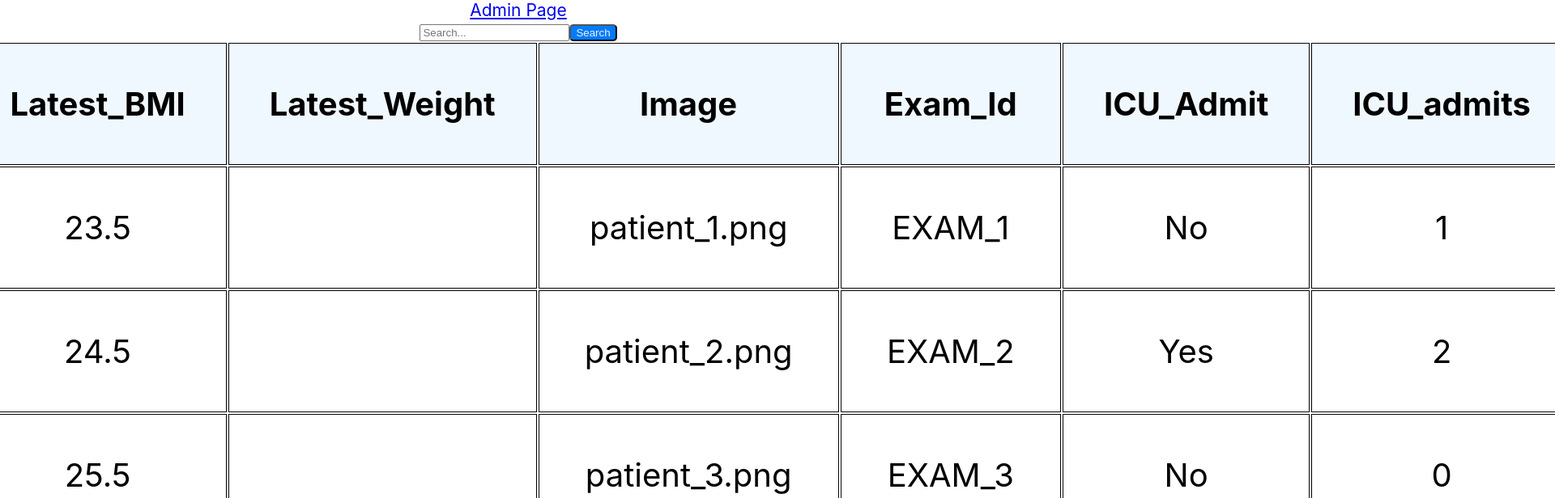
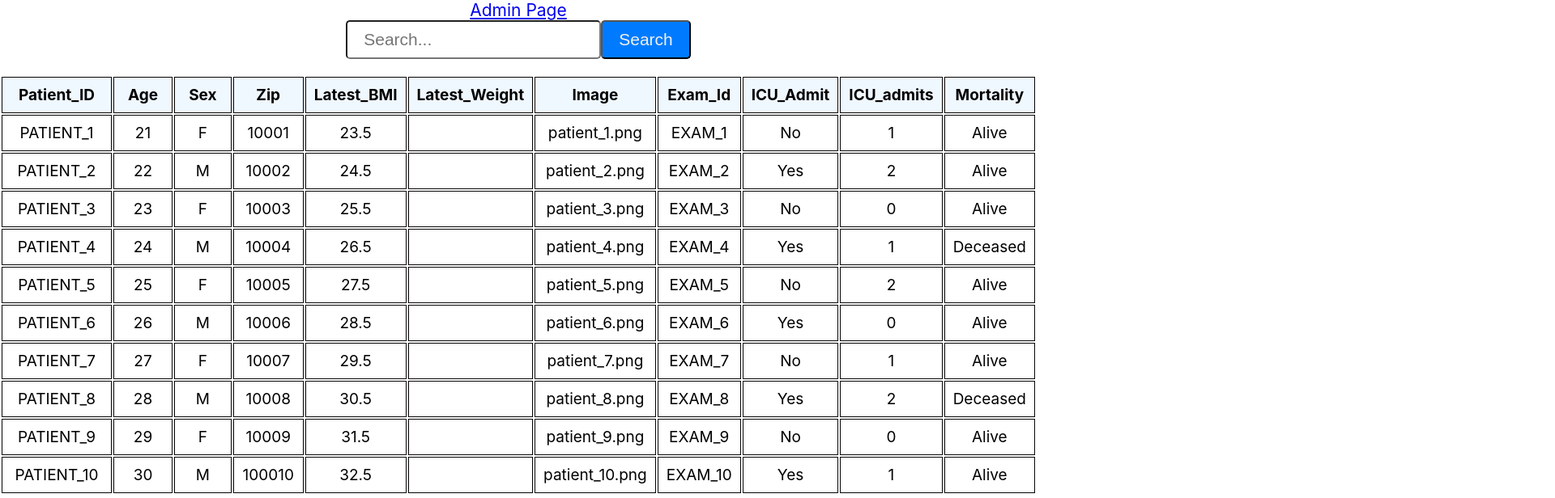
Before and after one commit to Koshin-M-Mohamed/Group-9, a React (Create React App) app in the folder client/: page / in a window 1280 px wide. Shown: the top 616 px of the page at 81% size, 1920 px wide, since content can reach past the window. Built offline with nearby package versions, Linux system fonts and the light colour scheme.

Commit message:
link to admin

```diff
--- a/client/src/App.css
+++ b/client/src/App.css
@@ -11,32 +11,49 @@
   font-size: calc(5px + 2vmin);
 }
 
+
 .search-btn {
- background-color: #007bff;
-  color: #f3f0f0;
+  background-color: #007bff;
+   color: #f3f0f0;
+   border-radius: 5px;
+   padding: 10px 20px;
+   font-size: calc(5px + 2vmin);
+   margin-bottom: 20px;
+ }
+
+.search-input{
+  padding: 10px 20px;
+  font-size: calc(5px + 2vmin);
   border-radius: 5px;
+  margin-bottom: 20px;
 }
 
-.search-btn:hover {
-  background-color: #0056b3;
-}
+ .search-btn:hover {
+   background-color: #0056b3;
+ }
 
 
 .table {
   width: 100%;
-  margin: 1 auto;
+  margin: 0 auto;
   border-collapse: collapse;
+  overflow-x: auto;
 }
 
 th, td{
   width: 30%;
-
   border: 1px solid #050303;
-  padding: 50px;
-  font-size: 40px;
+  padding: 10px;
+  font-size: calc(3px + 2vmin);
 }
 
 th {
   background-color:aliceblue;
   color: black;
 }
+
+@media screen and (max-width: 600px) {
+  .table, .table-container {
+    overflow-x: auto;
+  }
+}
--- a/client/src/Search.css
+++ b/client/src/Search.css
@@ -2,7 +2,15 @@
     background-color: #007bff;
      color: #f3f0f0;
      border-radius: 5px;
+     padding: 10px 10px;
+     font-size: 16px;
    }
+
+  .search-input{
+    padding: 10px 10px;
+    font-size: 16px;
+    border-radius: 5px;
+  }
 
    .search-btn:hover {
      background-color: #0056b3;
```
